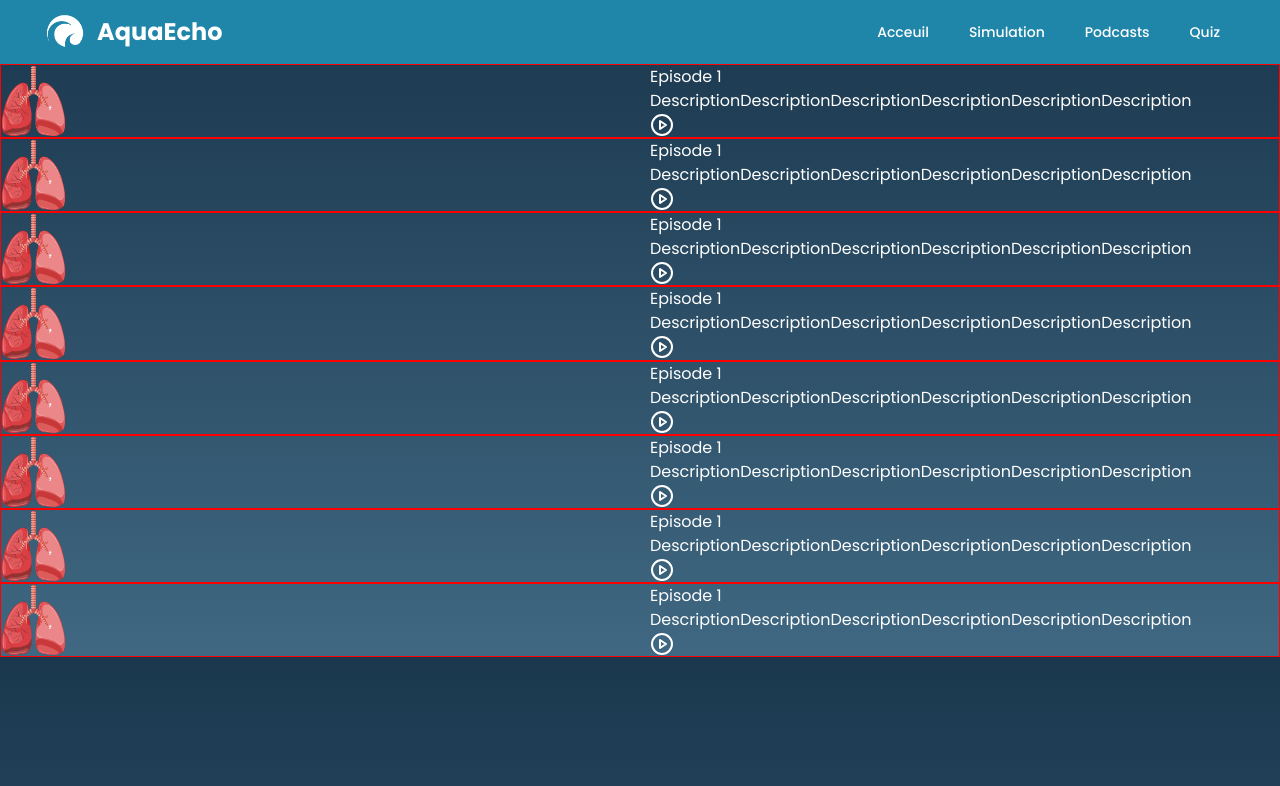
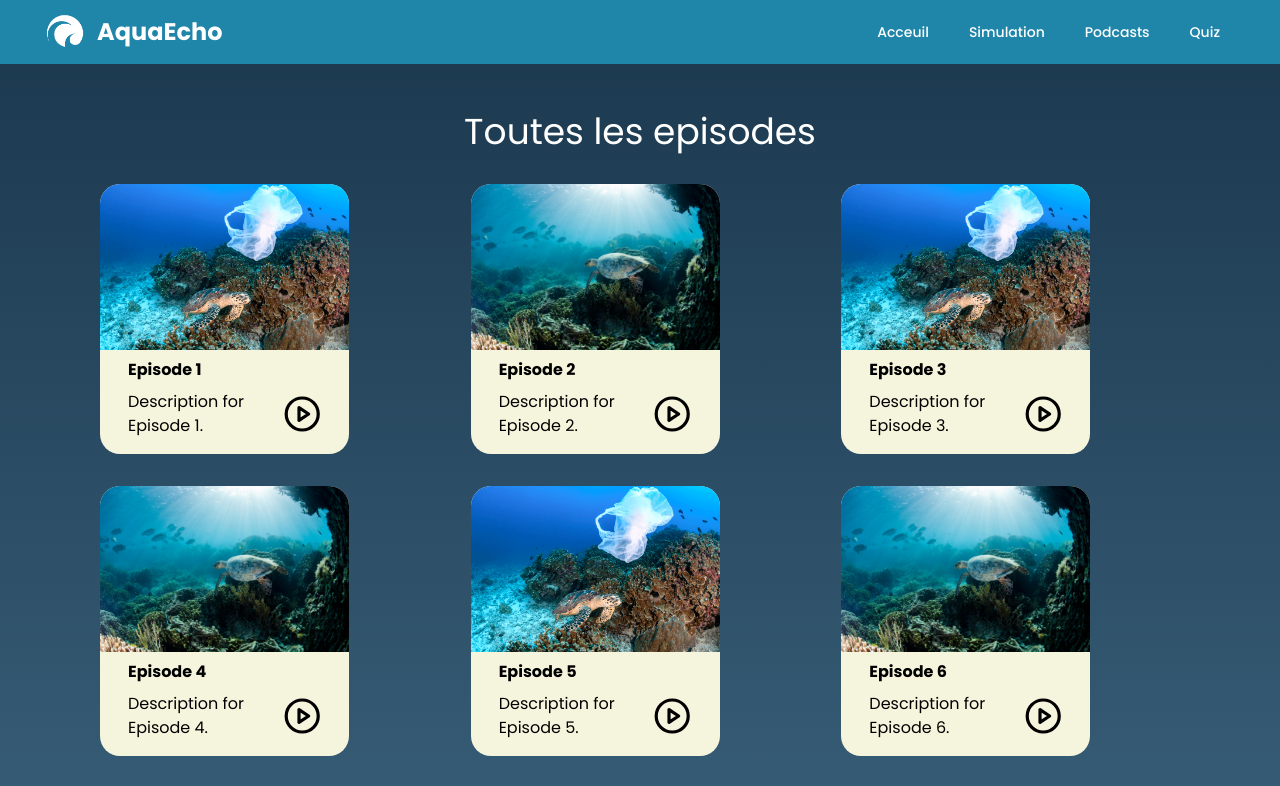
Before and after one commit to Google-Developer-Student-Clubs-ISSATSo/nuit-d-info-24, a Next.js app: page /podcasts in a window 1280 px wide. Shown: the top 786 px of the page. Built offline with nearby package versions, Linux system fonts and the light colour scheme.

Commit message:
feat: add Podcasts page

```diff
--- a/app/(routes)/podcasts/page.tsx
+++ b/app/(routes)/podcasts/page.tsx
@@ -1,16 +1,58 @@
 import PodcastCard from "@/components/PodcastCard";
 
-export default function PodcastsPage(){
-    return(
-        <>
-            <PodcastCard/>
-            <PodcastCard/>
-            <PodcastCard/>
-            <PodcastCard/>
-            <PodcastCard/>
-            <PodcastCard/>
-            <PodcastCard/>
-            <PodcastCard/>
-        </>
-    )
+const episodes = [
+  {
+    imageSrc: "/images/ocean1.png",
+    title: "Episode 1",
+    description: "Description for Episode 1.",
+  },
+  {
+    imageSrc: "/images/ocean2.jpg",
+    title: "Episode 2",
+    description: "Description for Episode 2.",
+  },
+  {
+    imageSrc: "/images/ocean1.png",
+    title: "Episode 3",
+    description: "Description for Episode 3.",
+  },
+  {
+    imageSrc: "/images/ocean2.jpg",
+    title: "Episode 4",
+    description: "Description for Episode 4.",
+  },
+  {
+    imageSrc: "/images/ocean1.png",
+    title: "Episode 5",
+    description: "Description for Episode 5.",
+  },
+  {
+    imageSrc: "/images/ocean2.jpg",
+    title: "Episode 6",
+    description: "Description for Episode 6.",
+  },
+  {
+    imageSrc: "/images/ocean1.png",
+    title: "Episode 7",
+    description: "Description for Episode 7.",
+  },
+  {
+    imageSrc: "/images/ocean2.jpg",
+    title: "Episode 8",
+    description: "Description for Episode 8.",
+  },
+];
+
+export default function PodcastsPage() {
+  return (
+    <div className="container py-4">
+      <h1 className="text-4xl text-center my-8">Toutes les episodes</h1>
+
+      <div className="grid grid-cols-[repeat(auto-fill,minmax(300px,1fr))] gap-8 px-[100px]">
+        {episodes.map((episode, index) => (
+          <PodcastCard key={index} episode={episode} />
+        ))}
+      </div>
+    </div>
+  );
 }
--- a/components/PodcastCard.tsx
+++ b/components/PodcastCard.tsx
@@ -1,23 +1,35 @@
-import { div } from "framer-motion/client";
 import { CirclePlay } from "lucide-react";
 import Image from "next/image";
 
-export default function PodcastCard(){
-    return(
+interface PodcastCardProps {
+  episode: {
+    imageSrc: string;
+    title: string;
+    description: string;
+  };
+}
 
-        <div className = "box border-[solid] border-[1px] border-[red] grid grid-cols-[repeat(auto-fill,minmax(450px,1fr))]  gap-[20px] ">
-            <Image
-                  src="/images/lungs.png"
-                  width={65}
-                  height={100}
-                  alt="Aqua Echo logo"
-                />
-            <div className = {"textContent"}>
-                <h1 className  = {"title"}>Episode 1</h1>
-                <p className = {"paragraph"}>DescriptionDescriptionDescriptionDescriptionDescriptionDescription</p>
-                <CirclePlay/>
-            </div>
+export default function PodcastCard({ episode }: PodcastCardProps) {
+  return (
+    <div className="box w-[249px] bg-[#F5F5DD] rounded-[20px] overflow-hidden">
+      <Image
+        src={episode.imageSrc}
+        width={249}
+        height={214}
+        alt={`${episode.title} logo`}
+      />
+      <div className="textContent">
+        <h1 className="title my-2 pl-7 text-[black] font-bold">
+          {episode.title}
+        </h1>
+        <div className="description pb-4 px-7 flex w-full items-center justify-between">
+          <p className="paragraph w-full text-[black]  block">
+            {episode.description}
+          </p>
+
+          <CirclePlay className="inline" size={48} color="black" />
         </div>
-
-    )
+      </div>
+    </div>
+  );
 }
```
Also changed, not shown: public/images/ocean1.png (added), public/images/ocean2.jpg (added).
